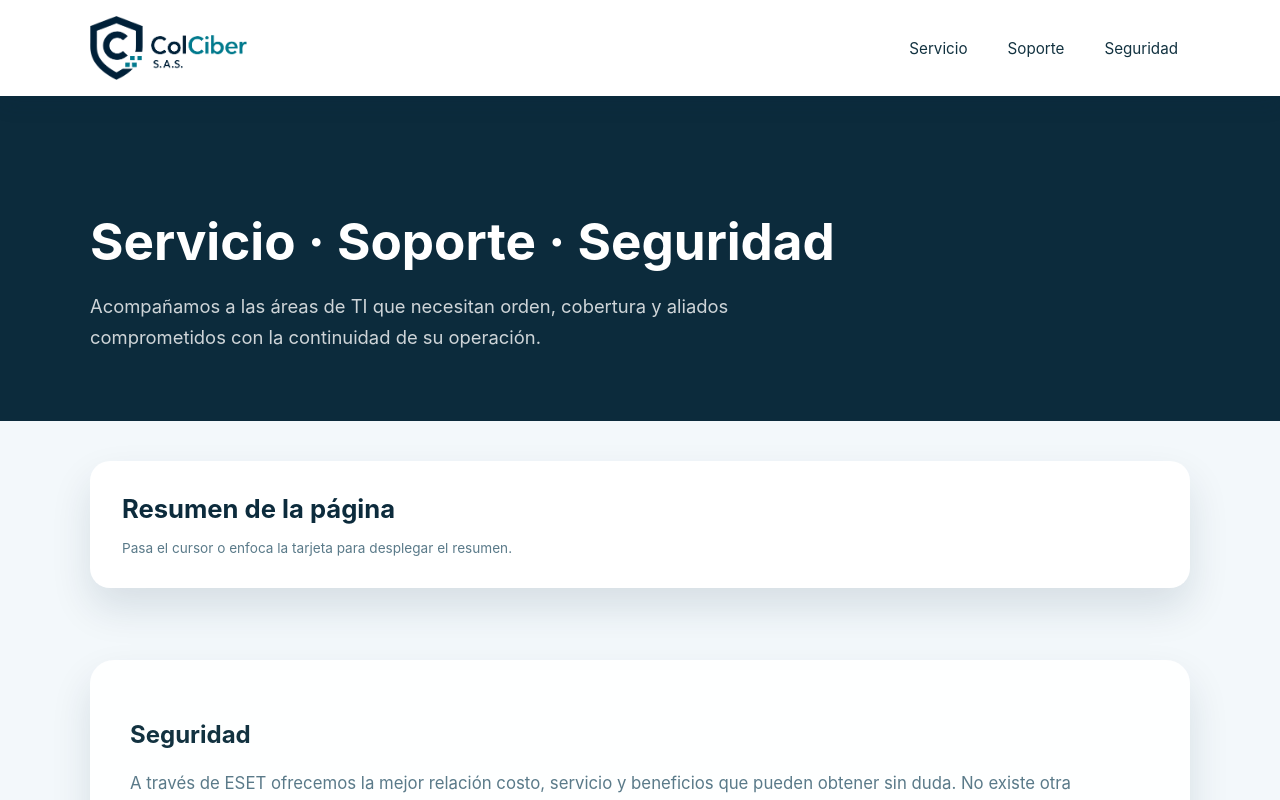
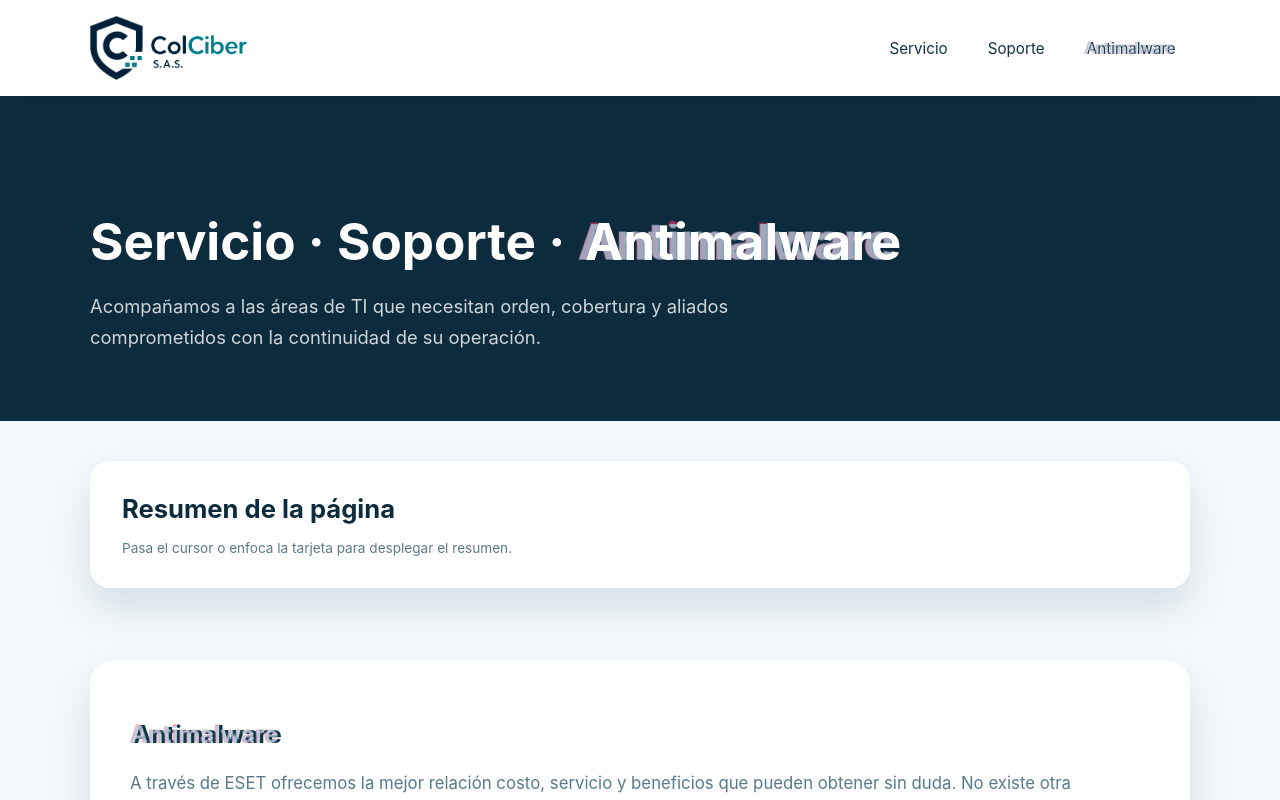
Before and after one commit to maelo1028/colciber-web, a Next.js app: page / in a window 1280 px wide. Shown: the top 800 px of the page. Built offline with nearby package versions, Linux system fonts and the light colour scheme.

Commit message:
Add glitch rotation for seguridad text

```diff
--- a/app/globals.css
+++ b/app/globals.css
@@ -246,6 +246,64 @@ main {
   margin-bottom: 0.25rem;
 }
 
+/* TEXTO CON EFECTO GLITCH */
+
+.glitch-text {
+  position: relative;
+  display: inline-block;
+  padding: 0 0.15em;
+  isolation: isolate;
+}
+
+.glitch-text::before,
+.glitch-text::after {
+  content: attr(data-glitch);
+  position: absolute;
+  top: 0;
+  left: 0;
+  width: 100%;
+  pointer-events: none;
+  mix-blend-mode: screen;
+  opacity: 0.6;
+}
+
+.glitch-text::before {
+  color: #ff3366;
+  animation: glitch-shift 1.4s infinite ease-in-out alternate;
+}
+
+.glitch-text::after {
+  color: #29f2ff;
+  animation: glitch-shift 1.4s infinite ease-in-out alternate-reverse;
+}
+
+@keyframes glitch-shift {
+  0% {
+    transform: translate(0);
+    clip-path: inset(0 0 0 0);
+  }
+  20% {
+    transform: translate(-1px, -1px);
+    clip-path: inset(0 0 30% 0);
+  }
+  40% {
+    transform: translate(1px, 1px);
+    clip-path: inset(40% 0 10% 0);
+  }
+  60% {
+    transform: translate(-1.5px, 0.5px);
+    clip-path: inset(10% 0 40% 0);
+  }
+  80% {
+    transform: translate(0.5px, -1px);
+    clip-path: inset(60% 0 0 0);
+  }
+  100% {
+    transform: translate(0);
+    clip-path: inset(0 0 0 0);
+  }
+}
+
 /* RESPONSIVE */
 
 @media (max-width: 768px) {
--- a/app/page.tsx
+++ b/app/page.tsx
@@ -1,4 +1,7 @@
+"use client";
+
 import Image from "next/image";
+import { useEffect, useState } from "react";
 
 const summaryParagraphs = [
   "Te ahorramos el recorrido por la página. Aquí es donde deberíamos decir que somos tu “aliado estratégico en la transformación digital” y toda esa carreta… pero no. La verdad es más simple: ayudamos a empresas (sí, empresas, no al que compra antivirus en el Éxito) a que su TI deje de ser un desorden.",
@@ -6,7 +9,29 @@ const summaryParagraphs = [
   "Y no se queda en vender licencias: tienes soporte ilimitado sin peros, pruebas de phishing que te regalamos para que tu gente despierte (y si quieres algo más pro, también te lo montamos) y, por si fuera poco, te dejamos todo listo para usar y te ayudamos a administrarlo en coadministración; esa es, en serio, la diferencia. Si algo de esto te suena a lo que tu empresa necesita, déjanos tus datos, armamos una prueba sin compromiso y, si al final no te sirve (cosa que dudamos bastante), no pasa nada: pero ya sabes quién te habla sin maquillaje cuando de TI se trata.",
 ];
 
+const rotatingWords = ["Seguridad", "Antivirus", "Antimalware"] as const;
+
+function GlitchText({ text }: { text: string }) {
+  return (
+    <span className="glitch-text" data-glitch={text}>
+      {text}
+    </span>
+  );
+}
+
 export default function Home() {
+  const [wordIndex, setWordIndex] = useState(0);
+
+  useEffect(() => {
+    const interval = setInterval(() => {
+      setWordIndex((prev) => (prev + 1) % rotatingWords.length);
+    }, 2000);
+
+    return () => clearInterval(interval);
+  }, []);
+
+  const currentWord = rotatingWords[wordIndex];
+
   return (
     <div className="page">
       <header className="site-header">
@@ -29,7 +54,7 @@ export default function Home() {
               Soporte
             </a>
             <a href="#seguridad" className="site-nav__link">
-              Seguridad
+              <GlitchText text={currentWord} />
             </a>
           </nav>
         </div>
@@ -38,7 +63,9 @@ export default function Home() {
       <main>
         <section className="hero" aria-labelledby="slogan">
           <div className="container">
-            <h1 id="slogan">Servicio · Soporte · Seguridad</h1>
+            <h1 id="slogan">
+              Servicio · Soporte · <GlitchText text={currentWord} />
+            </h1>
             <p className="hero__lead">
               Acompañamos a las áreas de TI que necesitan orden, cobertura y
               aliados comprometidos con la continuidad de su operación.
@@ -63,7 +90,9 @@ export default function Home() {
         <section id="seguridad" className="section" aria-labelledby="seguridad-title">
           <div className="container section__content">
             <div>
-              <h2 id="seguridad-title">Seguridad</h2>
+              <h2 id="seguridad-title">
+                <GlitchText text={currentWord} />
+              </h2>
               <p className="section__intro">
                 A través de ESET ofrecemos la mejor relación costo, servicio y beneficios que pueden
                 obtener sin duda. No existe otra propuesta como la nuestra, todas las negociaciones incluyen:
```
